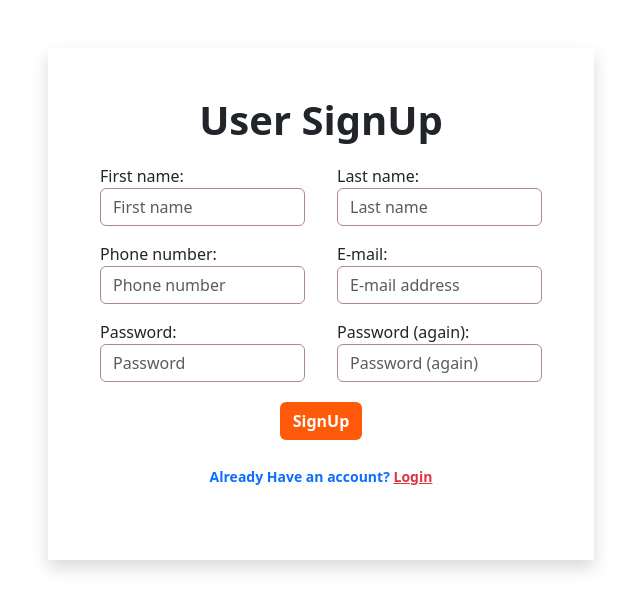
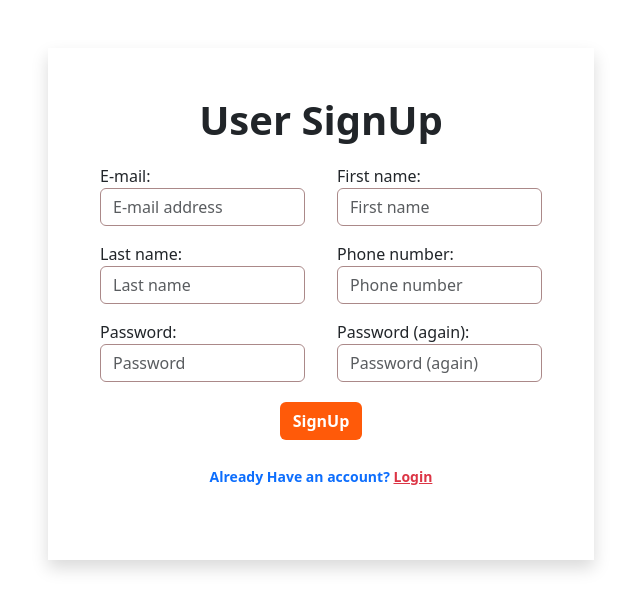
Before and after one commit to Bibek-Dahal/dairytech, a Django app: page /en/accounts/signup/ in a window 1280 px wide. Shown: the part 66-677 px from the top of the page, without its empty margins (319-959 px from the left). Run offline with Django 4.2, Linux system fonts and the light colour scheme; parts of the project's set-up code (start-up, migrations or seed data) failed here and were passed over; some libraries are stand-ins or nearby versions.

Commit message:
modified signup form

```diff
--- a/my_account/forms.py
+++ b/my_account/forms.py
@@ -90,7 +90,8 @@ class MyUserCreationForm(SignupForm):
     middle_name = CharField(label=_("Middle name"),required=False,max_length=20,min_length=2,widget=forms.HiddenInput(attrs={'class':'form-control','placeholder':_("Middle name")}))
     last_name = CharField(label=_("Last name"),max_length=20,min_length=2,widget=forms.TextInput(attrs={'class':'form-control','placeholder':_("Last name")}))
     phone_number = CharField(label=_("Phone number"),widget=forms.NumberInput(attrs={'class':'form-control','maxlength':10,'minlength':10,'placeholder':_("Phone number")}))
-    field_order = ["first_name","middle_name","phone_number","password1","last_name","email","password2"]
+    field_order = ["email","first_name","middle_name","last_name","phone_number","password1","password2"]
+
 
     """A form for creating new users. Includes all the required
     fields, plus a repeated password."""
--- a/templates/account/signup.html
+++ b/templates/account/signup.html
@@ -7,7 +7,7 @@
 
 <div class="container mt-5">
     <div class="row d-flex justify-content-center">
-        <div class="col-md-6 col-sm-8 col-lg-6 col-11">
+        <div class="col-md-10 col-sm-12 col-lg-6 col-11">
 
             <form action="" method="POST" novalidate class="shadow p-sm-4 p-4 p-lg-5">
                 {% csrf_token%}
@@ -18,22 +18,22 @@
                 {% endif%}
                 <div class="row text-center">
                     <div class="card-header">
-                        <!-- <img src="{%static 'images/logo.svg'%}" alt="logo" width="100" height="100"> -->
+
                         <h1 class="text-center fw-bold">{%trans 'User SignUp' %}</h1>
                     </div>
                 </div>
                 <div class="row mt-50">
-                    <div class="col-lg-6 col-md-6">
-                        {% for field in form.visible_fields|slice:":3" %}
+                    {% for field in form.visible_fields%}
+                    <div class="col-lg-6 col-md-6 col-sm-6">
                         <div class="p-1 mt-2">
                             {{ field.label_tag }}
                             {{ field }}
                             <span style="color:red">{{ field.errors | striptags }}</span>
                         </div>
-                        {% endfor %}
                     </div>
+                    {% endfor %}
 
-                    <div class="col-lg-6 col-md-6">
+                    <!-- <div class="col-lg-6 col-md-6">
                         {% for field in form.visible_fields|slice:"3:" %}
                         <div class="p-1 mt-2">
                             {{ field.label_tag }}
@@ -41,7 +41,7 @@
                             <span style="color:red">{{ field.errors | striptags }}</span>
                         </div>
                         {% endfor %}
-                    </div>
+                    </div> -->
                     <div class="mt-3 text-center mb-4 justify-content-around">
                         <!-- <a href="{% url 'account_login' %}" class="btn btn-primary">{% trans "Sign In" %}</a> -->
                         <button class="btn">{%trans 'SignUp' %}</button>
```
